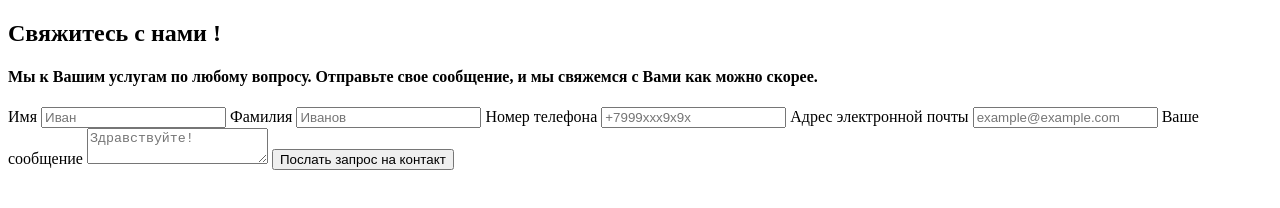
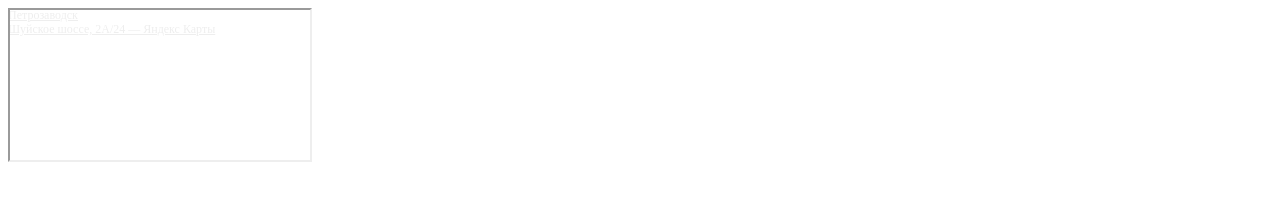
Before and after one commit to webOLP/savarrcompany, a plain HTML site: page ksaldkas.html in a window 1280 px wide. Drawn offline with Linux system fonts and the light colour scheme.

Commit message:
map fixed

```diff
--- a/ksaldkas.html
+++ b/ksaldkas.html
@@ -7,45 +7,21 @@
     <title>Document</title>
   </head>
   <body>
-    <div class="popup-background">
-      <div class="forms-popup">
-        <h2 class="forms-popup__title">Свяжитесь с нами !</h2>
-        <h4 class="forms-popup__subtitle">
-          Мы к Вашим услугам по любому вопросу. Отправьте свое сообщение, и мы
-          свяжемся с Вами как можно скорее.
-        </h4>
-        <form class="form-popup">
-          <label class="form__card"
-            >Имя
-            <input type="text" placeholder="Иван" class="form__input" />
-          </label>
-          <label class="form__card"
-            >Фамилия
-            <input type="text" placeholder="Иванов" class="form__input" />
-          </label>
-          <label class="form__card"
-            >Номер телефона
-            <input type="tel" placeholder="+7999xxx9x9x" class="form__input" />
-          </label>
-          <label class="form__card"
-            >Адрес электронной почты
-            <input
-              type="email"
-              placeholder="example@example.com"
-              class="form__input"
-            />
-          </label>
-          <label class="form__card"
-            >Ваше сообщение
-            <textarea
-              type="text"
-              placeholder="Здравствуйте!"
-              class="form__input"
-            ></textarea>
-          </label>
-          <button class="form__button">Послать запрос на контакт</button>
-        </form>
-      </div>
+    <div style="position: relative; overflow: hidden">
+      <a
+        href="https://yandex.ru/maps/18/petrozavodsk/?utm_medium=mapframe&utm_source=maps"
+        style="color: #eee; font-size: 12px; position: absolute; top: 0px"
+        >Петрозаводск</a
+      ><a
+        href="https://yandex.ru/maps/18/petrozavodsk/house/shuyskoye_shosse_2a_24/Z00YdA5iQEIHQFhrfXRxeHljZw==/?ll=34.295446%2C61.809560&utm_medium=mapframe&utm_source=maps&z=16.2"
+        style="color: #eee; font-size: 12px; position: absolute; top: 14px"
+        >Шуйское шоссе, 2А/24 — Яндекс Карты</a
+      ><iframe
+        src="https://yandex.ru/map-widget/v1/-/CCUJjVgnpA"
+        allowfullscreen="true"
+        style="position: relative"
+        class="map__window"
+      ></iframe>
     </div>
   </body>
 </html>
--- a/script.js
+++ b/script.js
@@ -14,6 +14,7 @@ function textFutureTitle() {
 
 function popupActive() {
     popupWindow.classList.add('popup-background_active');
+    document.querySelector('.page').style.overflow = 'hidden';
 }
 
 function popupClose(event) {
@@ -21,6 +22,7 @@ function popupClose(event) {
     console.log(event.currentTarget, event.target)
     if( (event.target === event.currentTarget) || event.target === popupWindow.querySelector('.form-popup__button')) {
         popupWindow.classList.remove('popup-background_active')
+        document.querySelector('.page').style.overflow = 'auto';
     }
 
 }
```
Also changed, not shown: index.html (+8 -8 lines).
